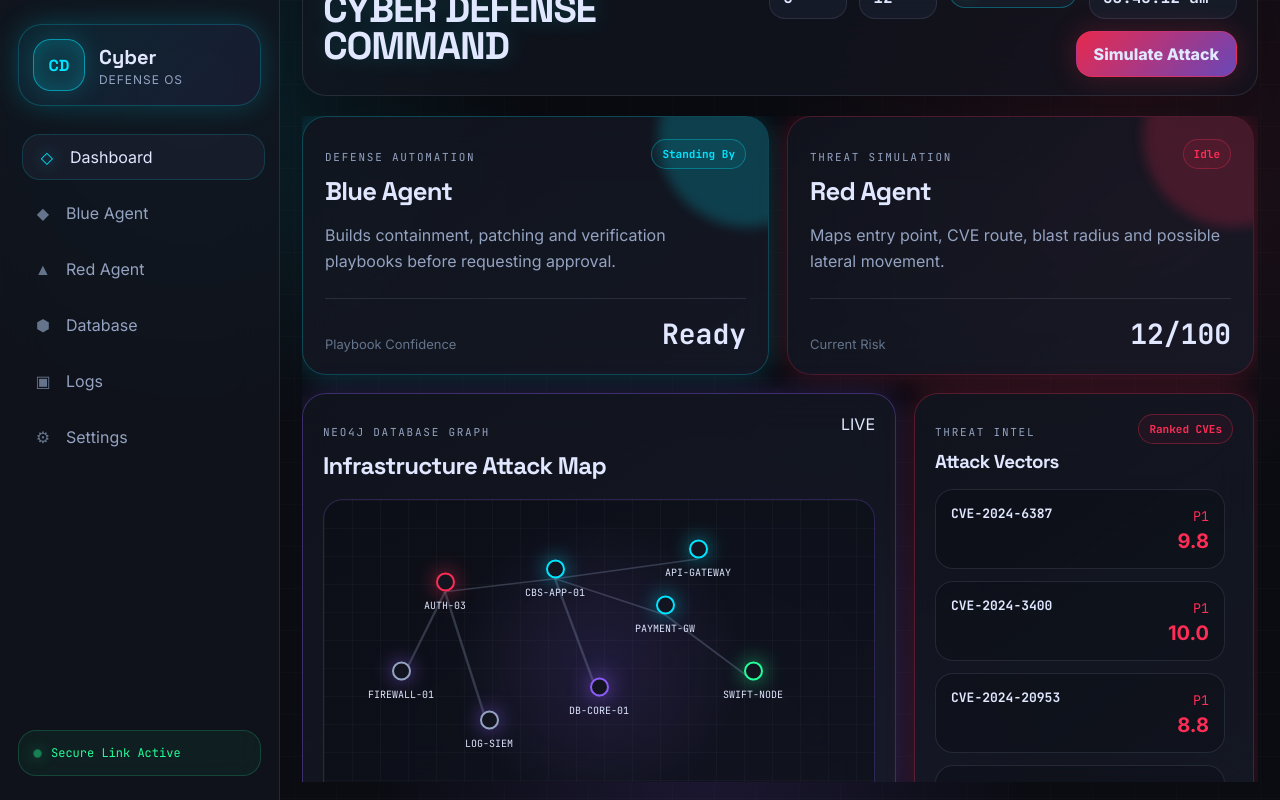
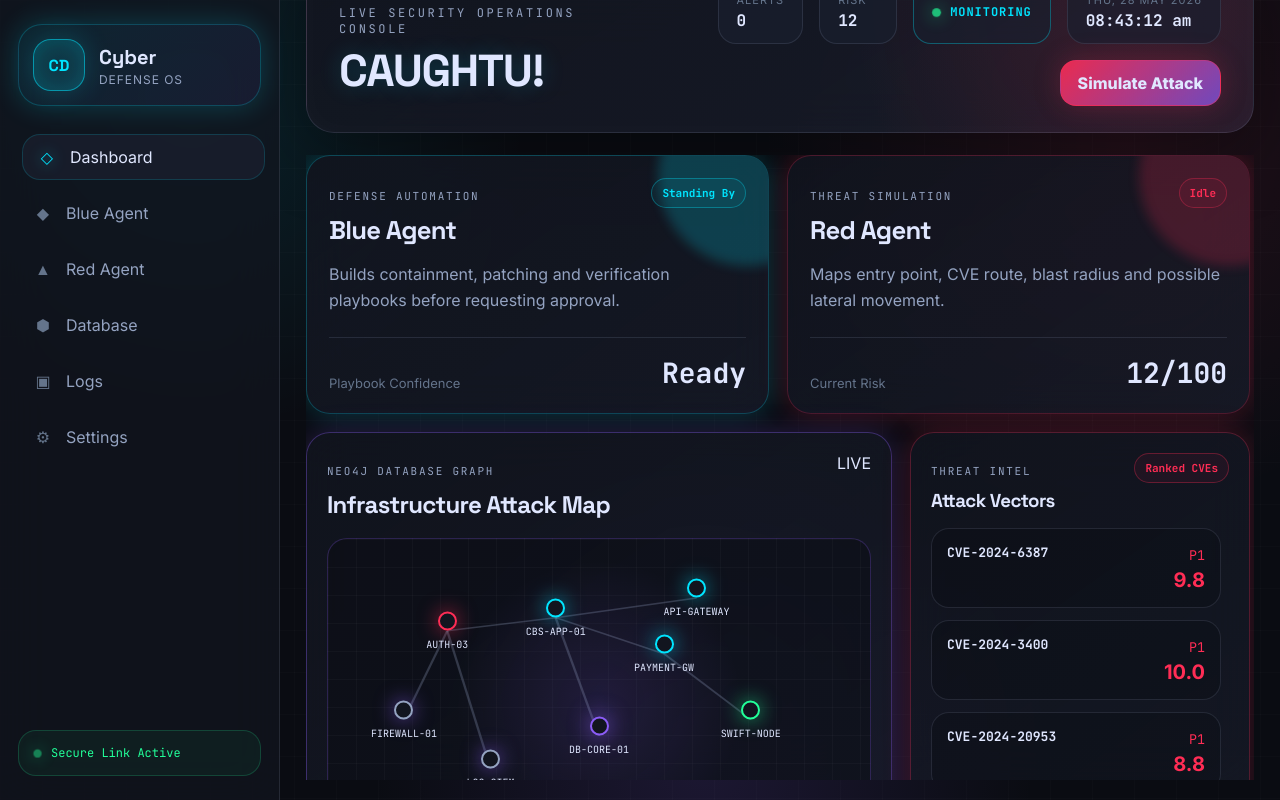
Before and after one commit to Harsh0604-2006/CaughtU_prototype, a React (Vite) app in the folder frontend/: page / in a window 1280 px wide. Built offline with nearby package versions, Linux system fonts and the light colour scheme.

Commit message:
CHANGES_PART2_MOCKDATA STILL.

```diff
--- a/frontend/src/App.jsx
+++ b/frontend/src/App.jsx
@@ -156,23 +156,20 @@ export default function App() {
   function renderPage() {
    if (activePage === "Blue Agent") {
   return (
-        <section className="dashboard-grid single-page">
+    <section className="dashboard-grid single-page blue-page">
       <BlueAgentPanel
         attack={activeAttack}
         step={step}
         onApprove={approveFix}
         responseTime={responseTime}
       />
-          <LiveLogs logs={logs} />
     </section>
   );
 }
-
     if (activePage === "Red Agent") {
   return (
-        <section className="dashboard-grid single-page">
+    <section className="dashboard-grid single-page red-page">
       <RedAgentPanel attack={activeAttack} step={step} />
-          <LiveLogs logs={logs} />
     </section>
   );
 }
--- a/frontend/src/components/PipelineBar.jsx
+++ b/frontend/src/components/PipelineBar.jsx
@@ -4,26 +4,42 @@ const steps = [
   "Playbook",
   "Approve",
   "Fix Applied",
-  "Verified"
+  "Verified",
 ];
 
 export default function PipelineBar({ step }) {
   return (
     <section className="pipeline-panel">
-      <span className="pipeline-title">Response Pipeline</span>
+      <p className="pipeline-title">Response Pipeline</p>
+
       <div className="pipeline-steps">
         {steps.map((label, index) => {
-          const done = index < step;
-          const active = index === step;
-          const danger = active && index === 3;
+          let state = "idle";
+
+          if (step >= index) {
+            state = "done";
+          }
+
+          if (step === index && index !== steps.length - 1) {
+            state = index === 3 ? "danger" : "active";
+          }
+
+          if (step >= steps.length - 1 && index === steps.length - 1) {
+            state = "done";
+          }
 
           return (
             <div className="pipeline-group" key={label}>
-              <div className={`pipeline-step ${done ? "done" : ""} ${active ? "active" : ""} ${danger ? "danger" : ""}`}>
-                <span>{done ? "✓" : String(index + 1).padStart(2, "0")}</span>
-                {label}
+              <div className={`pipeline-step ${state}`}>
+                <span>{state === "done" ? "✓" : `0${index + 1}`}</span>
+                <span>{label}</span>
               </div>
-              {index < steps.length - 1 && <span className={`pipeline-arrow ${done ? "done" : ""}`}>→</span>}
+
+              {index < steps.length - 1 && (
+                <span className={`pipeline-arrow ${step > index ? "done" : ""}`}>
+                  →
+                </span>
+              )}
             </div>
           );
         })}
--- a/frontend/src/components/TopHeader.jsx
+++ b/frontend/src/components/TopHeader.jsx
@@ -1,42 +1,53 @@
 export default function TopHeader({ now, status, metrics, onSimulate }) {
-  const formattedDate = now.toLocaleDateString("en-IN", {
+  const formattedDate = now.toLocaleDateString("en-GB", {
     weekday: "short",
     day: "2-digit",
     month: "short",
-    year: "numeric"
+    year: "numeric",
   });
 
   const formattedTime = now.toLocaleTimeString("en-IN", {
     hour: "2-digit",
     minute: "2-digit",
-    second: "2-digit"
+    second: "2-digit",
   });
+
+  const statusClass =
+    status === "UNDER ATTACK"
+      ? "danger"
+      : status === "SECURED"
+      ? "safe"
+      : "";
 
   return (
     <header className="top-header">
       <div>
-        <div className="eyebrow">Live Security Operations Console</div>
-        <h1>CYBER DEFENSE COMMAND</h1>
+        <p className="eyebrow">LIVE SECURITY OPERATIONS CONSOLE</p>
+        <h1>CAUGHTU!</h1>
       </div>
 
       <div className="header-actions">
         <div className="mini-stat">
           <span>Alerts</span>
-          <strong>{metrics.openAlerts}</strong>
+          <strong>{metrics?.openAlerts ?? 0}</strong>
         </div>
+
         <div className="mini-stat">
           <span>Risk</span>
-          <strong>{metrics.riskScore}</strong>
+          <strong>{metrics?.riskScore ?? 0}</strong>
         </div>
-        <div className={`status-pill ${status === "UNDER ATTACK" ? "danger" : status === "SECURED" ? "safe" : ""}`}>
-          <span className="pulse-dot" />
-          {status}
+
+        <div className={`status-pill ${statusClass}`}>
+          <span className="pulse-dot"></span>
+          <span>{status}</span>
         </div>
+
         <div className="clock-card">
           <span>{formattedDate}</span>
           <strong>{formattedTime}</strong>
         </div>
-        <button className="simulate-btn" onClick={onSimulate} type="button">
+
+        <button type="button" className="simulate-btn" onClick={onSimulate}>
           Simulate Attack
         </button>
       </div>
--- a/frontend/src/styles/dashboard.css
+++ b/frontend/src/styles/dashboard.css
@@ -1559,3 +1559,398 @@
   flex-shrink: 0;
   margin-bottom: 14px;
 }
+/* =====================================================
+   LOGS PANEL FIT FIX + TITLE SIZE TWEAK
+===================================================== */
+
+/* Slightly smaller top title so it fits nicely */
+.top-header h1 {
+  font-size: clamp(22px, 2.8vw, 34px);
+  line-height: 1;
+}
+
+/* Make logs panel use full available height */
+.logs-panel {
+  display: flex;
+  flex-direction: column;
+  min-height: 320px;
+}
+
+/* Make terminal fill the inside of the logs card */
+.terminal-window {
+  flex: 1;
+  height: auto !important;
+  min-height: 0;
+  overflow-y: auto;
+}
+
+/* If logs are shown on single-page Logs screen, fill more area */
+.single-page .logs-panel {
+  min-height: calc(100vh - 220px);
+}
+
+.single-page .terminal-window {
+  flex: 1;
+  min-height: 0;
+  height: 100% !important;
+}
+
+/* Keep panel content from getting cut awkwardly */
+.logs-panel .panel-header {
+  flex-shrink: 0;
+}
+/* =====================================================
+   LIVE LOGS FULL HEIGHT FIX
+===================================================== */
+
+.logs-panel {
+  display: flex;
+  flex-direction: column;
+  min-height: 320px;
+}
+
+.logs-panel .panel-header {
+  flex-shrink: 0;
+}
+
+/* Make terminal fill remaining space inside the logs panel */
+.terminal-window {
+  flex: 1;
+  height: auto !important;
+  min-height: 220px;
+  overflow-y: auto;
+}
+
+/* When Logs page is opened from sidebar */
+.dashboard-grid.single-page {
+  min-height: calc(100vh - 140px);
+}
+
+.single-page .logs-panel {
+  height: calc(100vh - 170px);
+  min-height: 500px;
+}
+
+.single-page .terminal-window {
+  flex: 1;
+  height: 100% !important;
+  min-height: 0;
+}
+/* =====================================================
+   BLUE AGENT PAGE ONLY
+===================================================== */
+
+.blue-page {
+  grid-template-columns: 1fr;
+  grid-template-rows: 1fr;
+}
+
+.blue-page .blue-agent-panel {
+  grid-column: 1 / -1;
+  grid-row: 1 / -1;
+  min-height: calc(100vh - 170px);
+  max-height: none !important;
+  overflow-y: auto !important;
+}
+/* =====================================================
+   FINAL HEADER + BLUE AGENT PAGE FIX
+   Paste at the VERY END of dashboard.css
+===================================================== */
+
+/* Makes the top rectangle fully visible and prevents clipping */
+.command-center {
+  height: 100vh;
+  box-sizing: border-box;
+  overflow: hidden;
+  padding: 18px 22px;
+}
+
+.top-header {
+  width: 100%;
+  max-width: 100%;
+  flex-shrink: 0;
+  box-sizing: border-box;
+}
+
+/* Keep dashboard content below header */
+.dashboard-grid {
+  height: calc(100vh - 130px);
+  box-sizing: border-box;
+  overflow-y: auto;
+}
+
+/* =====================================================
+   BLUE AGENT PAGE FIX
+===================================================== */
+
+.blue-page {
+  grid-template-columns: 1fr;
+  grid-template-rows: auto;
+  height: calc(100vh - 130px);
+  overflow-y: auto;
+}
+
+/* Blue Agent card should fit properly inside page */
+.blue-page .blue-agent-panel {
+  grid-column: 1 / -1;
+  grid-row: auto;
+  min-height: calc(100vh - 160px);
+  max-height: none !important;
+  overflow-y: auto !important;
+  display: flex;
+  flex-direction: column;
+}
+
+/* Remove inner unnecessary scroll inside Remediation Plan */
+.blue-page .blue-agent-panel .playbook-list {
+  max-height: none !important;
+  overflow: visible !important;
+  padding-right: 0;
+}
+
+/* Keep approve button visible but not covering list */
+.blue-page .approve-visible {
+  position: relative;
+  top: auto;
+  z-index: 1;
+  margin-bottom: 22px;
+}
+
+/* Make playbook steps fit cleanly */
+.blue-page .playbook-list li {
+  min-height: 76px;
+  display: flex;
+  align-items: center;
+}
+
+.blue-page .playbook-list li p {
+  margin: 0;
+  line-height: 1.5;
+}
+
+/* Remove awkward bottom blank look */
+.blue-page .blue-panel-body {
+  flex: 1;
+  display: flex;
+  flex-direction: column;
+}
+/* =====================================================
+   RED AGENT PAGE ONLY
+===================================================== */
+
+.red-page {
+  grid-template-columns: 1fr;
+  grid-template-rows: 1fr;
+  height: calc(100vh - 130px);
+  overflow-y: auto;
+}
+
+.red-page .red-agent-panel {
+  grid-column: 1 / -1;
+  grid-row: 1 / -1;
+  min-height: calc(100vh - 160px);
+  max-height: none !important;
+  overflow-y: auto !important;
+
+  display: flex;
+  flex-direction: column;
+}
+
+.red-page .red-report-content {
+  flex: 1;
+  display: flex;
+  flex-direction: column;
+}
+
+.red-page .report-grid {
+  grid-template-columns: repeat(4, minmax(0, 1fr));
+}
+
+.red-page .attack-path-box {
+  margin-top: 16px;
+}
+
+.red-page .report-list {
+  margin-top: 16px;
+  flex: 1;
+  overflow-y: auto;
+}
+
+/* Make Red Agent content look balanced */
+.red-page .empty-state {
+  flex: 1;
+  min-height: 420px;
+}
+
+@media (max-width: 900px) {
+  .red-page .report-grid {
+    grid-template-columns: 1fr 1fr;
+  }
+}
+
+@media (max-width: 520px) {
+  .red-page .report-grid {
+    grid-template-columns: 1fr;
+  }
+}
+/* =====================================================
+   PIPELINE FULL OVAL VISIBILITY + VERIFIED GREEN FIX
+===================================================== */
+
+.pipeline-panel,
+.pipeline-bar {
+  min-height: 64px;
+  height: auto;
+  overflow: visible !important;
+  align-items: center;
+  padding: 14px 18px;
+}
+
+.pipeline-steps {
+  width: 100%;
+  display: flex;
+  align-items: center;
+  flex-wrap: wrap;
+  gap: 8px;
+  overflow: visible !important;
+}
+
+.pipeline-group {
+  display: flex;
+  align-items: center;
+  flex-shrink: 0;
+}
+
+.pipeline-step {
+  min-height: 38px;
+  border-radius: 999px;
+  padding: 9px 18px;
+  overflow: visible;
+  white-space: nowrap;
+}
+
+.pipeline-step.done {
+  color: var(--green) !important;
+  border-color: rgba(34, 255, 153, 0.55) !important;
+  background: rgba(34, 255, 153, 0.09) !important;
+  box-shadow: 0 0 22px rgba(34, 255, 153, 0.18) !important;
+}
+
+.pipeline-step.active {
+  color: var(--cyan) !important;
+  border-color: rgba(0, 229, 255, 0.55) !important;
+  background: rgba(0, 229, 255, 0.08) !important;
+}
+
+.pipeline-step.danger {
+  color: var(--red) !important;
+  border-color: rgba(255, 45, 85, 0.55) !important;
+  background: rgba(255, 45, 85, 0.09) !important;
+}
+
+.pipeline-arrow {
+  margin: 0 6px;
+  flex-shrink: 0;
+}
+
+.pipeline-arrow.done {
+  color: var(--green) !important;
+}
+/* =====================================================
+   TOP HEADER FULL BLOCK FIX
+   Makes CAUGHTU header look like a complete rectangle card
+===================================================== */
+
+.command-center {
+  height: 100vh;
+  padding: 22px 26px;
+  overflow: hidden;
+  box-sizing: border-box;
+}
+
+/* Main header card */
+.top-header {
+  width: 100%;
+  min-height: 125px;
+  padding: 26px 32px;
+  border-radius: 28px;
+
+  display: flex;
+  align-items: center;
+  justify-content: space-between;
+  gap: 28px;
+
+  background:
+    radial-gradient(circle at 88% 30%, rgba(255, 45, 85, 0.14), transparent 34%),
+    linear-gradient(145deg, rgba(18, 21, 31, 0.95), rgba(26, 31, 46, 0.78));
+
+  border: 1px solid rgba(148, 163, 193, 0.18);
+  box-shadow:
+    0 18px 70px rgba(0, 0, 0, 0.34),
+    inset 0 0 28px rgba(255, 255, 255, 0.025);
+
+  backdrop-filter: blur(24px);
+  overflow: hidden;
+  box-sizing: border-box;
+}
+
+/* Left text area */
+.top-header > div:first-child {
+  min-width: 0;
+}
+
+.top-header .eyebrow {
+  margin-bottom: 12px;
+  font-size: 12px;
+  letter-spacing: 0.22em;
+  color: var(--text-secondary);
+}
+
+.top-header h1 {
+  margin: 0;
+  font-size: clamp(34px, 3.5vw, 54px);
+  line-height: 1;
+  color: var(--text-primary);
+  text-shadow: 0 0 22px rgba(0, 229, 255, 0.22);
+}
+
+/* Right side stats */
+.header-actions {
+  display: flex;
+  align-items: center;
+  justify-content: flex-end;
+  gap: 16px;
+  flex-wrap: wrap;
+}
+
+.mini-stat,
+.clock-card,
+.status-pill {
+  min-height: 64px;
+  padding: 12px 18px;
+  border-radius: 18px;
+}
+
+/* Content below header should start properly */
+.dashboard-grid {
+  margin-top: 22px;
+  height: calc(100vh - 175px);
+  overflow-y: auto;
+}
+
+/* Responsive */
+@media (max-width: 900px) {
+  .top-header {
+    flex-direction: column;
+    align-items: flex-start;
+    min-height: auto;
+  }
+
+  .header-actions {
+    justify-content: flex-start;
+  }
+
+  .dashboard-grid {
+    height: auto;
+  }
+}
```
Lines whose indentation alone changed are shown as unchanged.
